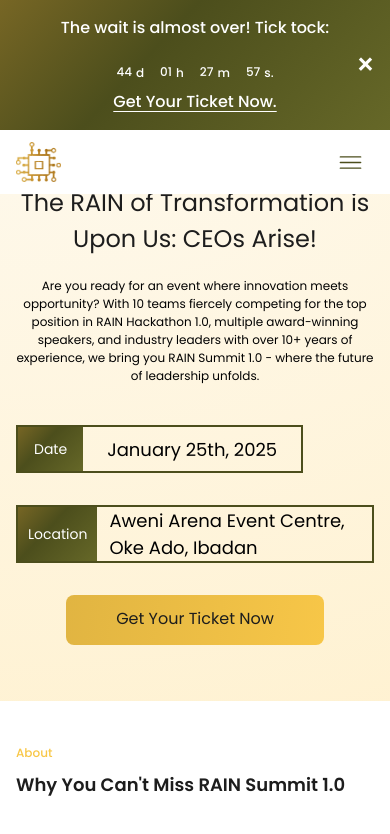
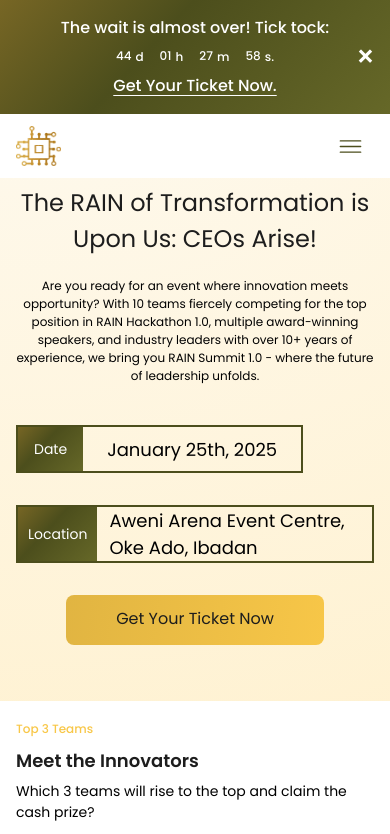
Before and after one commit to Moshood-Kausar/rain-summit, a Next.js app: page / in a window 390 px wide. Shown: the top 834 px of the page. Built offline with nearby package versions, Linux system fonts and the light colour scheme.

Commit message:
update: made the changes pointed out

```diff
--- a/app/components/Countdown.jsx
+++ b/app/components/Countdown.jsx
@@ -46,7 +46,7 @@ const Countdown = ({ targetDate }) => {
 
   return (
     <div
-      className={`${poppins.className} flex justify-between shrink-0 w-fit pt-4 md:pt-0 gap-4`}
+      className={`${poppins.className} flex justify-between shrink-0 w-fit gap-4`}
     >
       <div className="flex items-center gap-1">
         <h4 className="flex items-center justify-center text-xs md:text-xl mb-0.5">{days}</h4>
--- a/app/components/Ticket.jsx
+++ b/app/components/Ticket.jsx
@@ -6,10 +6,12 @@ export default function Ticket() {
     {
       id: 1,
       image: "/early-bird.png",
+      name: "Early Bird"
     },
     {
       id: 2,
       image: "/late-comer.png",
+      name: "Late Comer"
     },
   ];
   return (
@@ -37,7 +39,7 @@ export default function Ticket() {
             <Image
               key={idx}
               src={i.image}
-              alt="tickets"
+              alt={i.name}
               width={779}
               height={353}
               className="flex w-full max-w-[400px]"
--- a/app/page.jsx
+++ b/app/page.jsx
@@ -1,4 +1,4 @@
-import { About } from "./components/About";
+// import { About } from "./components/About";
 import { Navbar } from "./components/Navbar";
 import Speakers from "./components/Speaker";
 import Hero from "./components/Hero";
@@ -15,7 +15,7 @@ export default function Home() {
           <Hero />
         </div>
         <div className="container mx-auto px-4 md:px-10 lg:px-20">
-          <About />
+          {/* <About /> */}
           <Finalist />
           <Speakers />
           <Ticket />
```
